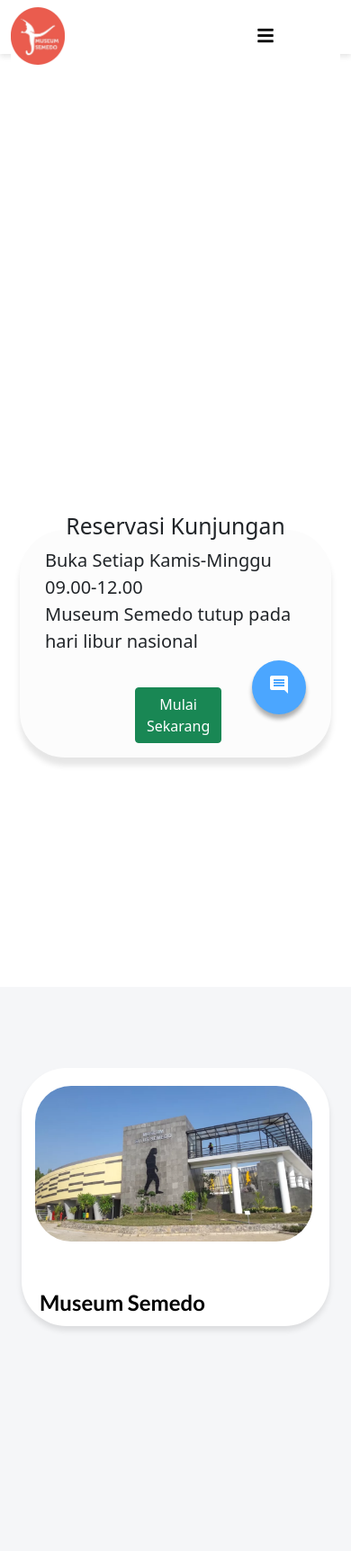
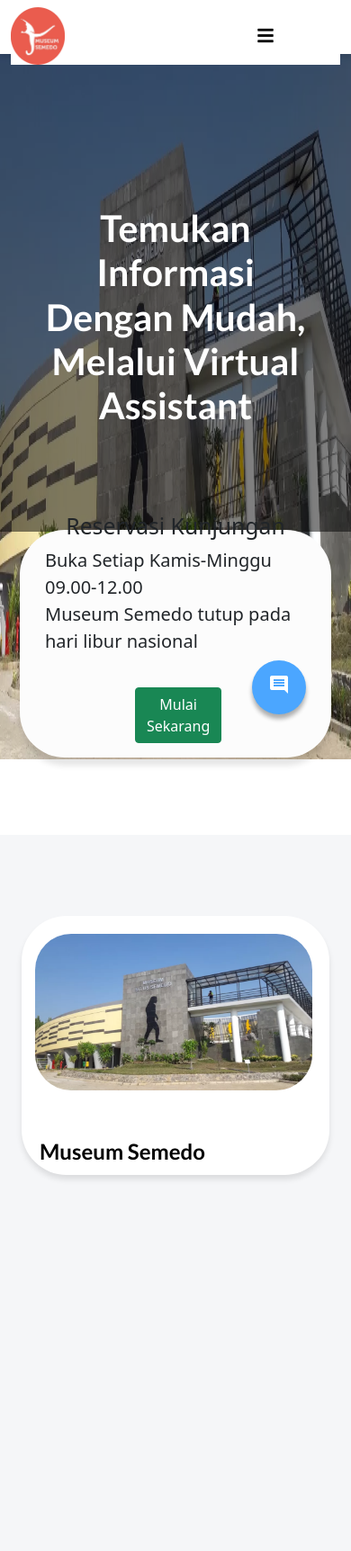
Before and after one commit to Doni224/FtMuseumSemedo, a Flask app: page / in a window 390 px wide; the page is wider, and only the part inside the window is pictured. Shown: the top 1724 px of that part at 90% size. Run offline with Flask 3, Linux system fonts and the light colour scheme; data that the repository does not hold is empty; parts of the project's set-up code (start-up, migrations or seed data) failed here and were passed over; some libraries are stand-ins or nearby versions.

Commit message:
chatup12

```diff
--- a/static/css/hero.css
+++ b/static/css/hero.css
@@ -95,18 +95,26 @@
 
 @media only screen and (max-width: 768px) {
   .hero {
-    height: 130vh;
+    height: 110vh;
   }
   .hero-bg {
     top: 0;
     left: 0;
     z-index: -9999;
     width: 105%;
-    height: 90%;
+    height: 100%;
   }
 
   .hero-bg-bg {
-    height: 100vh;
+    width: 10%;
+    height: 70vh;
+    background: rgba(0, 0, 0, 0.5);
+    position: absolute;
+    top: 0;
+    left: 0;
+    z-index: -9998;
+    width: 135%;
+    height: 70%;
   }
 
   .hero-mb {
```
